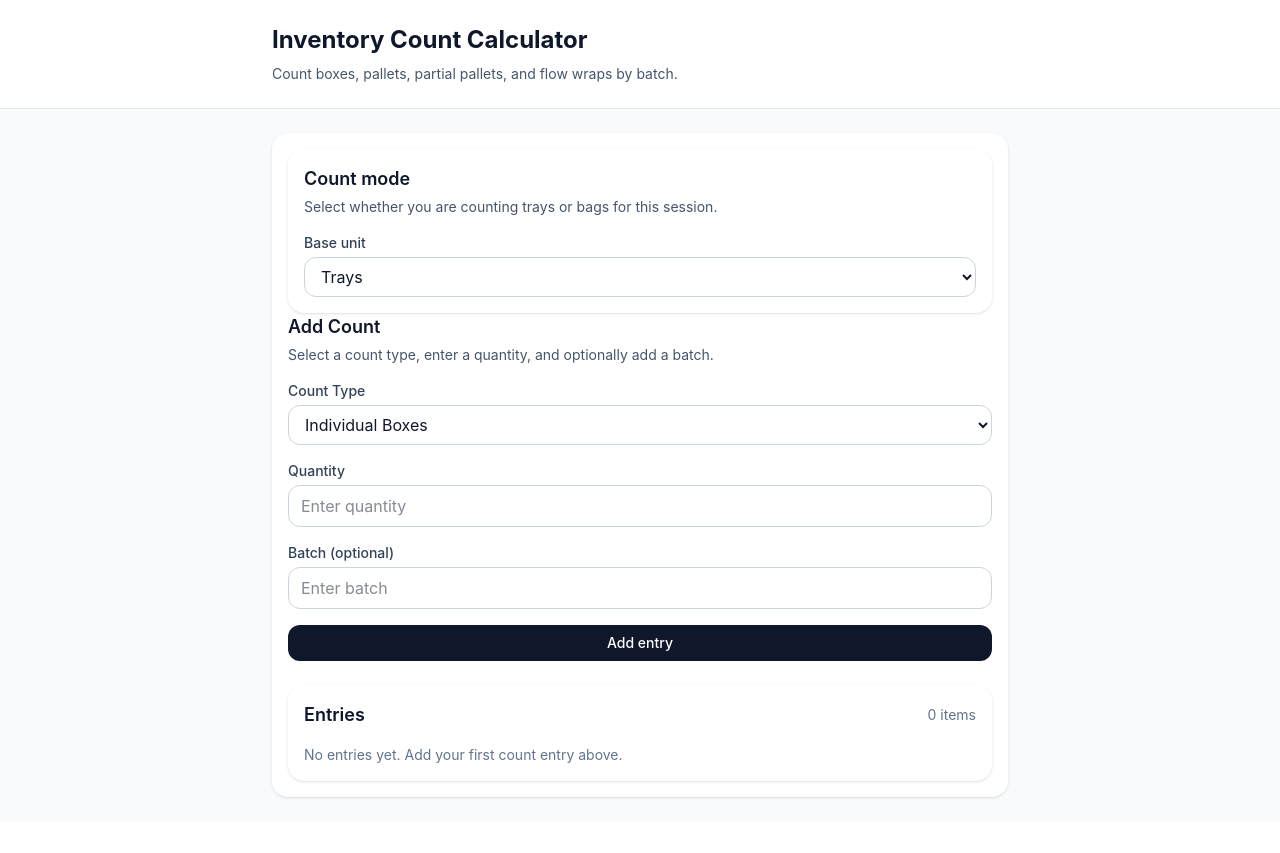
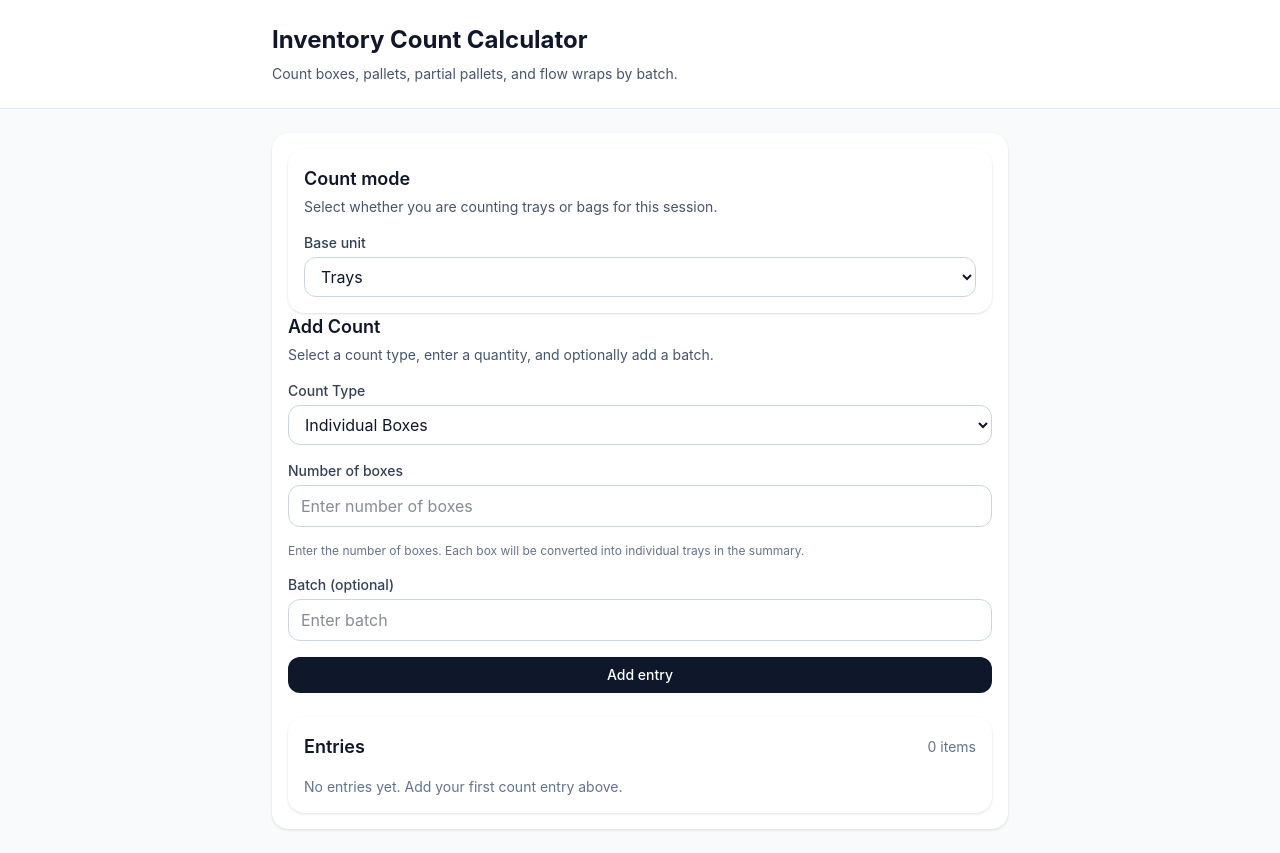
Before and after one commit to luis29dev/material-counter, a React (Vite) app: page / in a window 1280 px wide. Before the commit the page ends 821 px from the top, so only its background shows below. Built offline with nearby package versions, Linux system fonts and the light colour scheme.

Commit message:
refactor: move count form helpers into separate file

```diff
--- a/src/App.jsx
+++ b/src/App.jsx
@@ -26,7 +26,7 @@ export default function App() {
             countMode={countMode}
             onChangeCountMode={setCountMode}
           />
-          <CountForm onAddEntry={handleAddEntry} />
+          <CountForm onAddEntry={handleAddEntry} countMode={countMode} />
           <EntryList entries={entries} onDeleteEntry={handleDeleteEntry} />
         </section>
       </main>
--- a/src/components/CountForm.jsx
+++ b/src/components/CountForm.jsx
@@ -1,15 +1,13 @@
 import { useState } from "react";
 
-const COUNT_TYPES = [
-  { value: "individual_boxes", label: "Individual Boxes" },
-  { value: "pallets", label: "Pallets" },
-  { value: "partial_pallets", label: "Partial Pallets" },
-  { value: "flow_wrap_rolls", label: "Flow Wrap Rolls" },
-  { value: "flow_wrap_ft", label: "Flow Wraps Ft" },
-  { value: "flow_wrap_pallet", label: "Flow Wrap Pallets" },
-];
+import {
+  COUNT_TYPES,
+  getHelperText,
+  getQuantityLabel,
+  getQuantityPlaceholder,
+} from "../helpers/countFormHelpers";
 
-function CountForm({ onAddEntry }) {
+function CountForm({ onAddEntry, countMode }) {
   const [selectedType, setSelectedType] = useState("individual_boxes");
   const [quantity, setQuantity] = useState("");
   const [batch, setBatch] = useState("");
@@ -67,7 +65,7 @@ function CountForm({ onAddEntry }) {
               htmlFor="quantity"
               className="mb-1 block text-sm font-medium text-slate-700"
             >
-              Quantity
+              {getQuantityLabel(selectedType, countMode)}
             </label>
             <input
               id="quantity"
@@ -76,11 +74,13 @@ function CountForm({ onAddEntry }) {
               step="any"
               value={quantity}
               onChange={(e) => setQuantity(e.target.value)}
-              placeholder="Enter quantity"
+              placeholder={getQuantityPlaceholder(selectedType, countMode)}
               className="w-full rounded-xl border border-slate-300 px-3 py-2 text-slate-900 outline-none focus:border-slate-400"
             />
           </div>
-
+          <p className="mt-1 text-xs text-slate-500">
+            {getHelperText(selectedType, countMode)}
+          </p>
           <div>
             <label
               htmlFor="batch"
--- /dev/null
+++ b/src/helpers/countFormHelpers.js
@@ -0,0 +1,56 @@
+export const COUNT_TYPES = [
+  { value: "individual_boxes", label: "Individual Boxes" },
+  { value: "pallets", label: "Pallets" },
+  { value: "partial_pallets", label: "Partial Pallets" },
+  { value: "flow_wrap_rolls", label: "Flow Wrap Rolls" },
+  { value: "flow_wrap_ft", label: "Flow Wraps Ft" },
+  { value: "flow_wrap_pallet", label: "Flow Wrap Pallets" },
+];
+
+export function getQuantityLabel(selectedType, countMode) {
+  if (selectedType === "pallets") {
+    return `Total ${countMode}`;
+  }
+
+  if (selectedType === "individual_boxes") {
+    return "Number of boxes";
+  }
+
+  if (selectedType === "partial_pallets") {
+    return "Number of boxes on partial pallet";
+  }
+
+  return "Quantity";
+}
+
+export function getQuantityPlaceholder(selectedType, countMode) {
+  if (selectedType === "pallets") {
+    return `Enter total ${countMode}`;
+  }
+
+  if (selectedType === "individual_boxes") {
+    return "Enter number of boxes";
+  }
+
+  if (selectedType === "partial_pallets") {
+    return "Enter boxes on partial pallet";
+  }
+
+  return "Enter quantity";
+}
+
+export function getHelperText(selectedType, countMode) {
+  if (selectedType === "pallets") {
+    return `Enter the full quantity already expressed in ${countMode}.`;
+  }
+
+  if (selectedType === "individual_boxes") {
+    return `Enter the number of boxes. Each box will be converted into individual ${countMode} in the summary.`;
+  }
+
+  if (selectedType === "partial_pallets") {
+    return `Enter the number of boxes on the partial pallet. These boxes will be converted into individual ${countMode} in the summary.`;
+  }
+
+  return "";
+}
```
